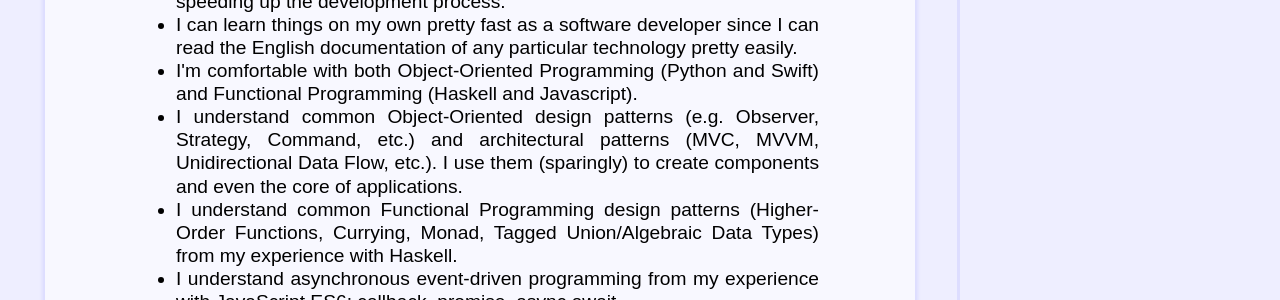
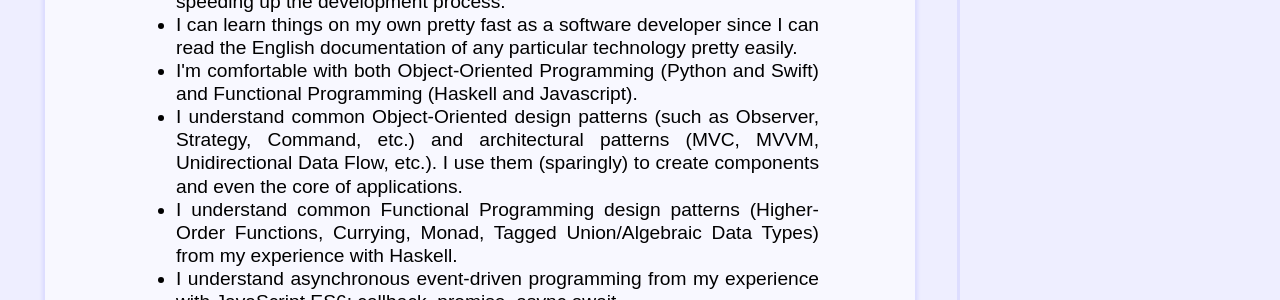
Before and after one commit to dotm/dotm.github.io, a Jekyll site: the page built from cv.html, in a window 1280 px wide and 900 px high, scrolled down 1416 px. Shown: the part 154-454 px from the top of the window. Built offline with Jekyll 4.4.1, drawn with Linux system fonts in a browser that asks for light colours.

Commit message:
Update cv.html

```diff
--- a/cv.html
+++ b/cv.html
@@ -71,7 +71,7 @@ style: /stylesheets/page.css
         <li>I understand the importance of quality, readability, and reusability in speeding up the development process.</li>
         <li>I can learn things on my own pretty fast as a software developer since I can read the English documentation of any particular technology pretty easily.</li>
         <li>I'm comfortable with both Object-Oriented Programming (Python and Swift) and Functional Programming (Haskell and Javascript).</li>
-        <li>I understand common Object-Oriented design patterns (e.g. Observer, Strategy, Command, etc.) and architectural patterns (MVC, MVVM, Unidirectional Data Flow, etc.). I use them (sparingly) to create components and even the core of applications.</li>
+        <li>I understand common Object-Oriented design patterns (such as Observer, Strategy, Command, etc.) and architectural patterns (MVC, MVVM, Unidirectional Data Flow, etc.). I use them (sparingly) to create components and even the core of applications.</li>
         <li>I understand common Functional Programming design patterns (Higher-Order Functions, Currying, Monad, Tagged Union/Algebraic Data Types) from my experience with Haskell.</li>
         <li>I understand asynchronous event-driven programming from my experience with JavaScript ES6: callback, promise, async await.</li>
         <li>I've learned 6+ general-purpose programming languages and I'm quite confident that I can pick any popular programming language pretty quickly.</li>
```
